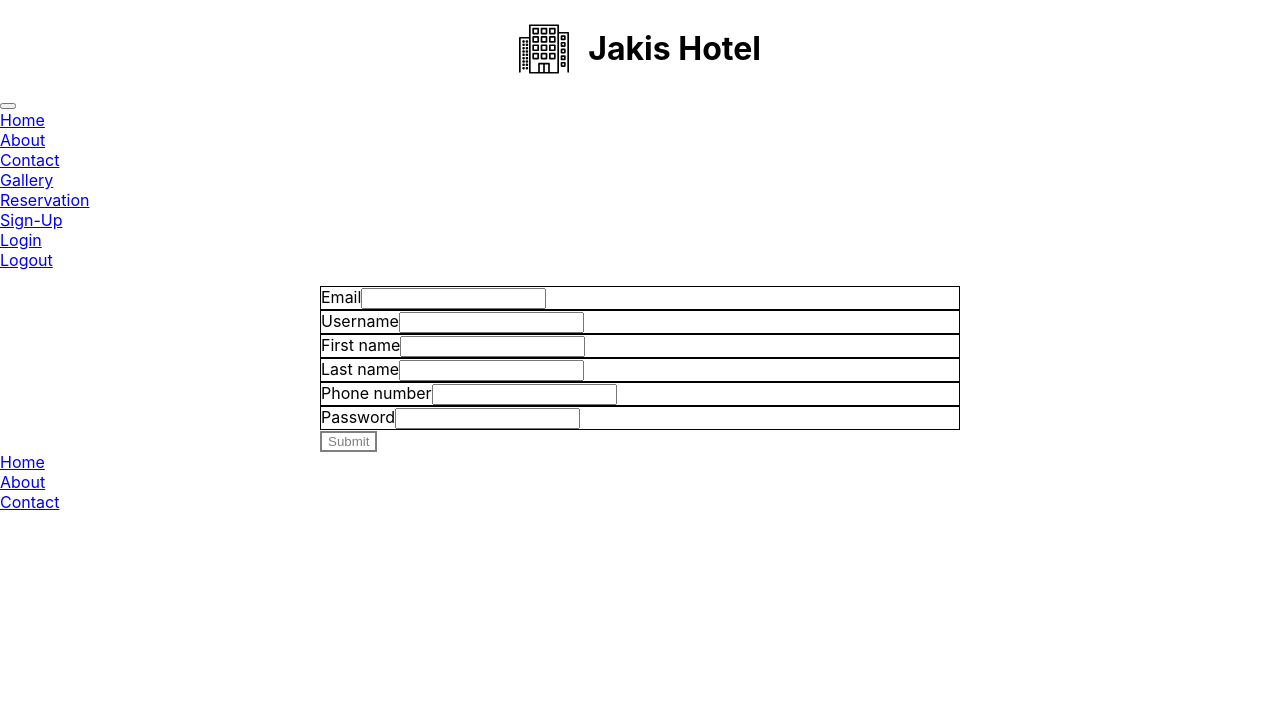
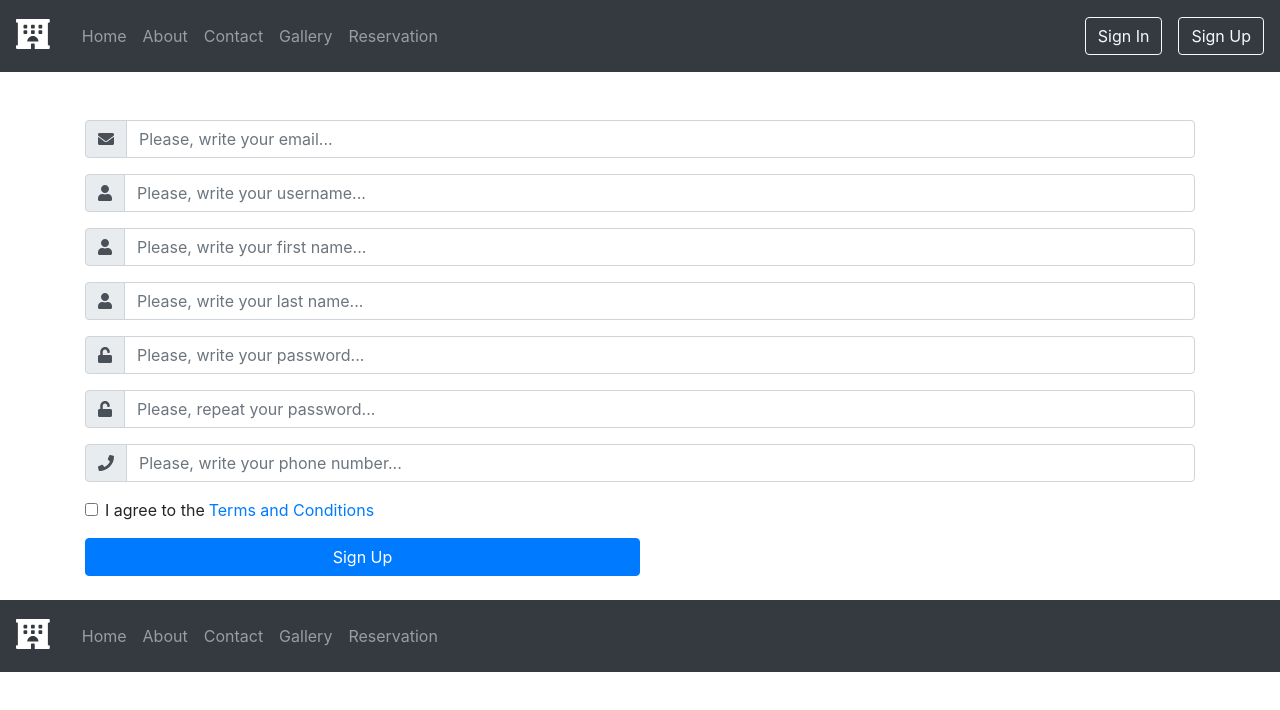
Before and after one commit to Xyziel/HotelApp, a React (Create React App) app in the folder src/main/frontend/: page /registration in a window 1280 px wide. Shown: the top 710 px of the page. Built offline with nearby package versions, Linux system fonts and the light colour scheme; the HTML template or start-up script is replaced by a standard one.

Commit message:
front upgrade

```diff
--- a/src/main/frontend/src/components/Footer.js
+++ b/src/main/frontend/src/components/Footer.js
@@ -1,30 +1,42 @@
 import React from "react";
-import {Navbar, Nav, Container} from "react-bootstrap";
+import {Navbar, Nav, Container, Button} from "react-bootstrap";
 import {Link} from "react-router-dom";
+import {FontAwesomeIcon} from "@fortawesome/react-fontawesome";
+import {faHotel} from "@fortawesome/free-solid-svg-icons";
 
-class Footer extends React.Component {
+export default function Footer(){
 
-    render() {
         return (
-            <Container>
-                <Navbar className="justify-content-center">
-                    <Nav>
+            <Navbar className="footer justify-content-between" bg={"dark"} variant={"dark"}>
+
+                <Navbar.Brand href="/">
+                    <FontAwesomeIcon className={"hotelBrand"} id="username-icon" icon={faHotel}/>
+                </Navbar.Brand>
+
+                <Navbar.Toggle aria-controls="basic-navbar-nav" />
+                <Navbar.Collapse id="basic-navbar-nav">
+                    <Nav className="mr-auto p-2">
                         <Nav.Item>
                             <Link to={""} className="nav-link">Home</Link>
                         </Nav.Item>
                         <Nav.Item>
-                            <Link to={""} className="nav-link">About</Link>
+                            <Link to={"test"} className="nav-link">About</Link>
                         </Nav.Item>
                         <Nav.Item>
                             <Link to={""} className="nav-link">Contact</Link>
                         </Nav.Item>
+                        <Nav.Item>
+                            <Link to={""} className="nav-link">Gallery</Link>
+                        </Nav.Item>
+                        <Nav.Item>
+                            <Link to={"/reservation"} className="nav-link">Reservation</Link>
+                        </Nav.Item>
                     </Nav>
-                </Navbar>
-            </Container>
+
+                </Navbar.Collapse>
+
+            </Navbar>
 
         );
-    }
 
 }
-
-export default Footer;
--- a/src/main/frontend/src/components/Login.js
+++ b/src/main/frontend/src/components/Login.js
@@ -1,70 +1,113 @@
-import React from "react";
+import React, {useState} from "react";
 import "../styles/css/Login.css";
 import axios from 'axios';
 import querystring from 'querystring'
 import Cookies from 'js-cookie'
+import Container from "react-bootstrap/Container";
+import InputGroup from "react-bootstrap/InputGroup";
+import {faUnlock, faUser} from "@fortawesome/free-solid-svg-icons";
+import { FontAwesomeIcon } from '@fortawesome/react-fontawesome'
+import FormControl from "react-bootstrap/FormControl";
+import Button from "react-bootstrap/Button";
 
-class Login extends React.Component
-{
-    constructor(props)
-    {
-        super(props);
-    }
+export default function Login(props){
 
-    handleLogIn(event)
-    {
-        event.preventDefault();
-        const data=new FormData(event.target);
+    const [username,setUsername] = useState("");
+    const [password,setPassword] = useState("");
 
-        var object={};
-        data.forEach((value,key)=>{
-           object[key]=value;
-        });
+    const onFormSubmit = () => {
 
-        var query=querystring.stringify(object);
+        const PostUrl = 'http://localhost:8080/perform_login';
 
-        //TODO moze problem jest z encodowaniem do urlencoded
+        const user = {
+            username: username,
+            password: password
+        };
 
-        axios.post("http://localhost:8080/perform_login",query,{
-            // withCredentials: true,
-            headers: {
-                // 'Content-Type': 'application/json',
-                'Accept': '*/*',
-                'Content-Type': 'application/x-www-form-urlencoded',
-            }
-        }).then(res=>{
-            console.log(res.headers);
-            console.log(res.data);
-            // Cookies.set('JSESSIONID',res.data)
-        },e=>{
-           console.log(e);
-        });
-        // sessionStorage.setItem('')
-        console.log("xd");
-        // window.location.replace("http://localhost:3000/");
-    }
+        const requestOptions = {
+            method: 'POST',
+            headers: { 'Content-Type': 'application/json' },
+            body: JSON.stringify(user)
+        };
 
-    renderFormLogin()
-    {
-        return (
-            <form onSubmit={this.handleLogIn}>
-                <div className="form-group row">
-                    <label className="form-label" htmlFor="username_id">Username</label>
-                    <input className="form-control" type="text" id="username" name="username"/>
-                </div>
-                <div className="form-group row">
-                    <label className="form-label" htmlFor="password_id">Password</label>
-                    <input className="form-control" type="password" id="password" name="password"/>
-                </div>
-                <button className="btn btn-primary">Login</button>
-            </form>
-        );
-    }
-    render()
-    {
-        return this.renderFormLogin()
-    }
-}
+        fetch(PostUrl,requestOptions)
+
+            .then((res) => {
+
+                if (!res.ok){
+                    throw new Error(res.status);
+                }
+
+                else return res.json()
+            })
+
+            .then(res => {
+                localStorage.setItem("userLogged", "true");
+                window.location.reload();
+            })
+
+            .catch((error) => {
+                console.log(error);
+            });
+    };
+
+    return (
+
+        <Container className={"w-50"}>
+
+            <InputGroup className="mb-3">
+
+                <InputGroup.Prepend>
+                    <InputGroup.Text id="userInputText">
+                        <FontAwesomeIcon className={"username-icon"} id="username-icon" icon={faUser}/>
+                    </InputGroup.Text>
+                </InputGroup.Prepend>
+
+                <FormControl
+                    className={"FormInputField"}
+                    placeholder="Please, write your username..."
+                    aria-label="Username"
+                    aria-describedby="basic-addon1"
+                    onChange = {(e) => setUsername(e.target.value)}
+                />
+            </InputGroup>
 
 
-export default Login
+            <InputGroup className="mb-3">
+
+                <InputGroup.Prepend>
+                    <InputGroup.Text id="passwordInputText">
+                        <FontAwesomeIcon className={"password-icon"} id="password-icon" icon={faUnlock}/>
+                    </InputGroup.Text>
+                </InputGroup.Prepend>
+
+                <FormControl
+                    className={"FormInputField"}
+                    type="password"
+                    placeholder="Please, write your password..."
+                    aria-label="Username"
+                    aria-describedby="basic-addon1"
+                    onChange = {(e) => setPassword(e.target.value)}
+                />
+
+            </InputGroup>
+
+            <Button
+                type={"submit"}
+                variant="outline-primary"
+                onClick={onFormSubmit}
+                className="signInButton"
+            >
+                Sign In
+
+            </Button>
+
+        </Container>
+
+    );
+
+
+
+
+
+}
--- a/src/main/frontend/src/components/NavigationBar.js
+++ b/src/main/frontend/src/components/NavigationBar.js
@@ -3,16 +3,20 @@ import {Navbar, Nav, Container, Button} from "react-bootstrap";
 import '../styles/css/NavigationBar.css';
 import {Link} from "react-router-dom";
 
-class NavigationBar extends React.Component {
+import hotelBrand from "../../src/styles/img/hotel.svg"
+import {faHotel, faUser} from "@fortawesome/free-solid-svg-icons";
+import {FontAwesomeIcon} from "@fortawesome/react-fontawesome";
 
-    render() {
+export default function NavigationBar(){
+
         return (
-            <Container>
-                <div className="hotelName">
-                    <img src={require("../styles/img/hotel.svg")} height="50px"/>
-                    <h1>Jakis Hotel</h1>
-                </div>
-                <Navbar>
+
+            <Navbar sticky="top" bg="dark" collapseOnSelect expand="md" variant="dark" className={"mb-5"}>
+
+                <Navbar.Brand href="/">
+                    <FontAwesomeIcon className={"hotelBrand"} id="username-icon" icon={faHotel}/>
+                </Navbar.Brand>
+
                 <Navbar.Toggle aria-controls="basic-navbar-nav" />
                 <Navbar.Collapse id="basic-navbar-nav">
                     <Nav className="mr-auto p-2">
@@ -32,22 +36,38 @@ class NavigationBar extends React.Component {
                             <Link to={"/reservation"} className="nav-link">Reservation</Link>
                         </Nav.Item>
                     </Nav>
+
                     <Nav>
                         <Nav.Item>
-                                <Link to={"registration"} className="nav-link">Sign-Up</Link>
+                            <Button
+                                className={"mt-md-0 mt-3 mr-3"}
+                                id="signInButton"
+                                variant="outline-light"
+                                href={"/front_login"}
+
+                            >
+                                Sign In</Button>
                         </Nav.Item>
+
                         <Nav.Item>
-                                <Link to={"front_login"} className="nav-link">Login</Link>
-                            </Nav.Item>
-                            <Nav.Item>
-                                <Link to={"logout"} className="nav-link">Logout</Link>
+                            <Button
+                                className={"mt-md-0 mt-3"}
+                                id="signUpButton"
+                                variant="outline-light"
+                                href={"/registration"}
+
+
+                            >Sign Up</Button>
                         </Nav.Item>
                     </Nav>
+
+
+
                 </Navbar.Collapse>
+
             </Navbar>
-            </Container>
-        )
+
+
+        );
+
 }
-}
-
-export default NavigationBar;
--- a/src/main/frontend/src/components/Registration.js
+++ b/src/main/frontend/src/components/Registration.js
@@ -1,105 +1,217 @@
-import React from "react";
+import React, {useState} from "react";
 import "../styles/css/Registration.css";
-import Buttons from "./buttons/Buttons"
-import {Form} from "react-bootstrap"
-import {Row} from "react-bootstrap"
-import {Col} from "react-bootstrap"
 import axios from 'axios';
+import Container from "react-bootstrap/Container";
+import InputGroup from 'react-bootstrap/InputGroup'
+import {FontAwesomeIcon} from "@fortawesome/react-fontawesome";
+import {faCalendarDay, faEnvelope, faGlobeEurope, faPhone, faUnlock, faUser} from "@fortawesome/free-solid-svg-icons";
+import Form from 'react-bootstrap/Form'
+import FormControl from "react-bootstrap/esm/FormControl";
+import Button from "react-bootstrap/Button";
 
-class Registration extends React.Component
-{
-    constructor(props)
-    {
-        super(props);
-        // this.sendFormData=this.sendFormData.bind(this);
-        // Ta linijka wydaje mi sie niepotrzebna
-    }
+export default function Registration(props){
 
+    const [email,setEmail] = useState("");
+    const [username,setUsername] = useState("");
+    const [firstName,setFirstName] = useState("");
+    const [lastName,setLastName] = useState("");
+    const [phoneNumber,setPhoneNumber] = useState("");
+    const [password,setPassword] = useState("");
+    const [repeatPassword,setRepeatPassword] = useState("");
+    const [termsAgreement,setTermsAgreement] = useState(false);
 
-    sendFormData(event)
-    {
-        // console.log(event.target);
-        event.preventDefault();
-        const data = new FormData(event.target);
-        // console.log(data);
-        // console.log(data.entries().next());
-        var object = {};
-        data.forEach((value,key)=>{
-            object[key]=value;
-        });
-        var json = JSON.stringify(object);
-        // axios.get("/user/check").
-        //     then(res => {
-        //         console.log(res.data);
-        // });
-        console.log(json);
-        //TODO po postawieniu wszystkiego na jednym serwerze, zmienic z pelnego
-        //urla na odpowiedni end point
-        axios({
-            method: 'post',
-            url: 'http://localhost:8080/api/users/register',
-            data: json,
-            headers:{
-                'Content-Type': 'application/json',
-                // 'Access-Control-Allow-Origin': '*'
-            }
-        }).
-            then(res => {
-                console.log(res);
-                console.log(res.data);
-                // window.location.replace("/");
-        },e => {
-                console.log(e);
-        });
+    const onFormSubmit = () => {
 
-    }
+        const PostUrl = 'http://localhost:8080/api/users/register';
 
-    renderForm()
-    {
-        return (
-            <form onSubmit={this.sendFormData}>
-                <div className="form-group row">
-                    <div className="col">
-                        <label htmlFor="email_input">Email</label>
-                        <input id="email_input" name="email" type="text" className="form-control"/>
-                    </div>
-                    <div className="col">
-                        <label htmlFor="username_input">Username</label>
-                        <input name="userName" id="username_input" type="text"  className="form-control"/>
-                    </div>
+        const user = {
+            email : email,
+            username: username,
+            firstName : firstName,
+            lastName : lastName,
+            phoneNumber : phoneNumber,
+            password: password,
+            repeatPassword : repeatPassword,
+            termsAgreement : termsAgreement
+        };
+
+        const requestOptions = {
+            method: 'POST',
+            headers: { 'Content-Type': 'application/json' },
+            body: JSON.stringify(user)
+        };
+
+        fetch(PostUrl,requestOptions)
+
+            .then((res) => {
+
+                if (!res.ok){
+                    throw new Error(res.status);
+                }
+
+                else return res.json()
+            })
+
+            .then(res => {
+                localStorage.setItem("userLogged", "true");
+                window.location.reload();
+            })
+
+            .catch((error) => {
+                console.log(error);
+            });
+    };
+
+    return(
+
+        <Container>
+
+            <InputGroup className="mb-3">
+
+                <InputGroup.Prepend>
+                    <InputGroup.Text id="emailInputText">
+                        <FontAwesomeIcon id="email-icon" icon={faEnvelope}/>
+                    </InputGroup.Text>
+                </InputGroup.Prepend>
+
+                <FormControl
+                    type="email"
+                    placeholder="Please, write your email..."
+                    aria-label="Username"
+                    aria-describedby="basic-addon1"
+                    onChange = {(e) => setEmail(e.target.value)}
+                    className={"FormInputField"}
+                />
+            </InputGroup>
+
+            <InputGroup className="mb-3">
+
+                <InputGroup.Prepend>
+                    <InputGroup.Text id="usernameInputText">
+                        <FontAwesomeIcon id="username-icon" icon={faUser}/>
+                    </InputGroup.Text>
+                </InputGroup.Prepend>
+
+                <FormControl
+                    className={"FormInputField"}
+                    placeholder="Please, write your username..."
+                    aria-label="Username"
+                    aria-describedby="basic-addon1"
+                    onChange = {(e) => setUsername(e.target.value)}
+                />
+            </InputGroup>
+
+            <InputGroup className="mb-3">
+
+                <InputGroup.Prepend>
+                    <InputGroup.Text id="usernameInputText">
+                        <FontAwesomeIcon id="username-icon" icon={faUser}/>
+                    </InputGroup.Text>
+                </InputGroup.Prepend>
+
+                <FormControl
+                    className={"FormInputField"}
+                    placeholder="Please, write your first name..."
+                    aria-label="Username"
+                    aria-describedby="basic-addon1"
+                    onChange = {(e) => setFirstName(e.target.value)}
+                />
+            </InputGroup>
+
+            <InputGroup className="mb-3">
+
+                <InputGroup.Prepend>
+                    <InputGroup.Text id="usernameInputText">
+                        <FontAwesomeIcon id="username-icon" icon={faUser}/>
+                    </InputGroup.Text>
+                </InputGroup.Prepend>
+
+                <FormControl
+                    className={"FormInputField"}
+                    placeholder="Please, write your last name..."
+                    aria-label="Username"
+                    aria-describedby="basic-addon1"
+                    onChange = {(e) => setLastName(e.target.value)}
+                />
+            </InputGroup>
+
+            <InputGroup className="mb-3">
+
+                <InputGroup.Prepend>
+                    <InputGroup.Text id="passwordInputText">
+                        <FontAwesomeIcon id="password-icon" icon={faUnlock}/>
+                    </InputGroup.Text>
+                </InputGroup.Prepend>
+
+                <FormControl
+                    className={"FormInputField"}
+                    type="password"
+                    placeholder="Please, write your password..."
+                    aria-label="Username"
+                    aria-describedby="basic-addon1"
+                    onChange = {(e) => setPassword(e.target.value)}
+                />
+            </InputGroup>
+
+            <InputGroup className="mb-3">
+
+                <InputGroup.Prepend>
+                    <InputGroup.Text id="passwordInputText">
+                        <FontAwesomeIcon id="password-icon" icon={faUnlock}/>
+                    </InputGroup.Text>
+                </InputGroup.Prepend>
+
+                <FormControl
+                    className={"FormInputField"}
+                    type="password"
+                    placeholder="Please, repeat your password..."
+                    aria-label="Username"
+                    aria-describedby="basic-addon1"
+                    onChange = {(e) => setRepeatPassword(e.target.value)}
+
+                />
+            </InputGroup>
+
+            <InputGroup className="mb-3">
+
+                <InputGroup.Prepend>
+                    <InputGroup.Text id="passwordInputText">
+                        <FontAwesomeIcon id="password-icon" icon={faPhone}/>
+                    </InputGroup.Text>
+                </InputGroup.Prepend>
+
+                <FormControl
+                    className={"FormInputField"}
+                    type="password"
+                    placeholder="Please, write your phone number..."
+                    aria-label="Username"
+                    aria-describedby="basic-addon1"
+                    onChange = {(e) => setPhoneNumber(e.target.value)}
+
+                />
+            </InputGroup>
+
+            <Form.Group controlId="formBasicCheckbox">
+                <div className={"d-flex flex-row"}>
+                    <Form.Check
+                        type="checkbox"
+                        label="I agree to the"
+                        onChange = {(e) => setTermsAgreement(e.target.checked)}
+                    />
+                    <a className={"ml-1"} href={"/terms"}> Terms and Conditions</a>
                 </div>
-                <div className="form-group row">
-                    <div className="col">
-                        <label htmlFor="firstname_input">First name</label>
-                        <input  id="firstname_input" name="firstName" type="text" />
-                    </div>
-                    <div className="col">
-                        <label htmlFor="lastname_input">Last name</label>
-                        <input name="lastName" id="lastname_input" type="text" />
-                    </div>
-                </div>
-                <div className="form-group row">
-                    <div className="col">
-                        <label htmlFor="phonenumber_input">Phone number</label>
-                        <input  id="phonenumber_input" name="phoneNumber" type="text" />
-                    </div>
-                    <div className="col">
-                        <label htmlFor="password_input">Password</label>
-                        <input name="password" id="password_input" type="password" />
-                    </div>
-                </div>
-                <button type="submit" className="btn btn-primary">Submit</button>
-            </form>
-        );
-    }
 
+            </Form.Group>
 
-    render()
-    {
-        // return this.renderButton("dark","submit");
-        return this.renderForm();
-    }
+            <Button
+                variant="primary"
+                onClick={onFormSubmit}
+                className="w-50 mb-4"
+            >
+                Sign Up
+            </Button>
 
+        </Container>
+
+    );
 }
-
-export default Registration;
--- a/src/main/frontend/src/index.js
+++ b/src/main/frontend/src/index.js
@@ -4,6 +4,8 @@ import './index.css';
 import App from './App';
 import * as serviceWorker from './serviceWorker';
 import axios from 'axios';
+
+import 'bootstrap/dist/css/bootstrap.min.css';
 
 axios.defaults.withCredentials=true;
 
--- a/src/main/frontend/src/styles/css/Login.css
+++ b/src/main/frontend/src/styles/css/Login.css
@@ -0,0 +1,21 @@
+.username-icon{
+    color: green;
+
+}
+
+.password-icon{
+    color: green;
+}
+
+.signInButton{
+    width: 50%;
+}
+
+.FormInputField:hover{
+    border-color: #FF0000;
+    box-shadow: inset 0 1px 1px rgba(0, 0, 0, 0.075), 0 0 8px rgba(255, 0, 0, 0.6);
+}
+
+.signInButton{
+    margin-bottom: 20em;
+}
--- a/src/main/frontend/src/styles/css/NavigationBar.css
+++ b/src/main/frontend/src/styles/css/NavigationBar.css
@@ -1,51 +1,4 @@
-.hotelName {
-    display: flex;
-    flex-direction: row;
-    align-items: center;
-    justify-content: center;
-    margin-top: 0.5em;
+.hotelBrand{
+    color: white !important;
+    font-size: 1.5em;
 }
-
-h1 {
-    padding-left: 0.4em;
-}
-
-img {
-    padding-right: 0.4em;;
-}
-
-.container {
-    margin-bottom: 1em;
-}
-
-.btn {
-    border: #7f7f7f 2px solid;
-    background-color: white;
-    outline: #7f7f7f 2px;
-    color: rgba(0,0,0,.5);
-    margin-right: 20px;
-}
-
-.btn:hover {
-    border: #7f7f7f 2px solid;
-    background-color: #fafafa;
-    color: #4a4a4a;
-}
-
-.btn:not(:disabled):not(.disabled):active {
-    border: #7f7f7f 2px solid;
-    background-color: #fafafa;
-    box-shadow: none;
-    color: #4a4a4a;
-}
-
-.btn:focus {
-    border: #7f7f7f 2px solid;
-    background-color: #fafafa;
-    box-shadow: none;
-    color: #4a4a4a;
-}
-
-.btn:not(:disabled):not(.disabled):active:focus {
-    box-shadow: 0 0 0 0.2rem lightgray;
-}
```
Also changed, not shown: src/main/frontend/package.json (+6 -2 lines), 1 other file (tests, documents, lock files or other folders). Lines whose indentation alone changed are shown as unchanged.
